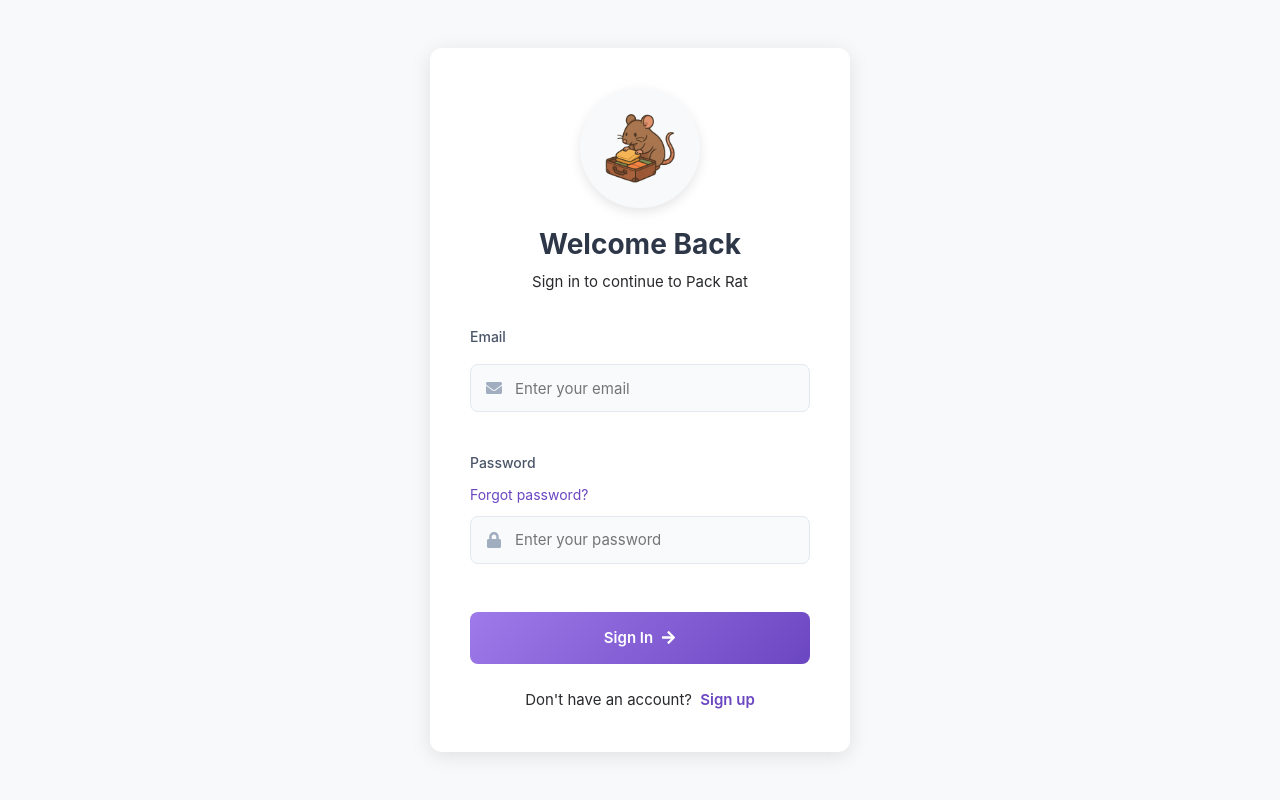
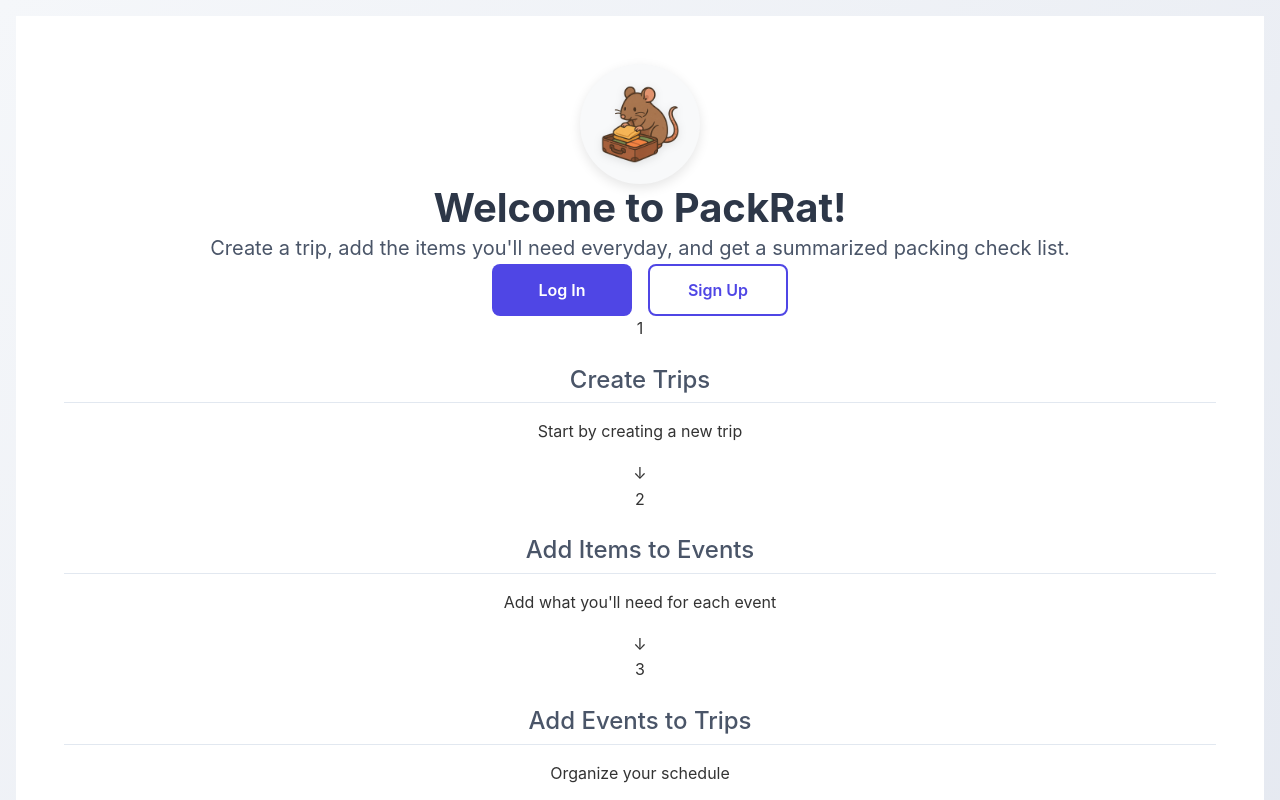
Before and after one commit to isalau/Pack-Rat, a React (Create React App) app in the folder pack-rat/: page / in a window 1280 px wide. Before the commit this address led to /login. Shown: the top 800 px of the page. Built offline with nearby package versions, Linux system fonts and the light colour scheme; no server answers.

Commit message:
new landing page

```diff
--- a/pack-rat/src/App.js
+++ b/pack-rat/src/App.js
@@ -17,6 +17,7 @@ import Login from "./pages/Login";
 import SignUp from "./pages/SignUp";
 import ForgotPassword from "./pages/ForgotPassword";
 import ProtectedLayout from "./components/layout/ProtectedLayout";
+import LandingPage from "./components/landing/LandingPage";
 
 // A wrapper for routes that require authentication
 const PrivateRoute = ({ children }) => {
@@ -47,6 +48,7 @@ const AppContent = () => {
       <div className="App">
         <Routes>
           {/* Public routes */}
+          <Route path="/" element={<LandingPage />} />
           <Route
             path="/login"
             element={user ? <Navigate to="/" replace /> : <Login />}
--- /dev/null
+++ b/pack-rat/src/components/landing/LandingPage.css
@@ -0,0 +1,175 @@
+.landing-container {
+  min-height: 100vh;
+  display: flex;
+  flex-direction: column;
+  justify-content: center;
+  align-items: center;
+  padding: 1rem;
+  text-align: center;
+  background: linear-gradient(135deg, #f5f7fa 0%, #e4e8f0 100%);
+}
+
+.landing-content {
+  width: 100%;
+  max-width: 100%;
+  padding: 3rem 1rem;
+  background: white;
+  border-radius: 0;
+  box-shadow: none;
+}
+
+/* Add a container for the content to maintain readability */
+.landing-container {
+  display: flex;
+  justify-content: center;
+}
+
+.landing-content > *:not(.features) {
+  max-width: 1200px;
+  margin: 0 auto;
+  padding: 0 1.5rem;
+}
+
+.logo-container {
+  margin-bottom: 1.5rem;
+  text-align: center;
+}
+
+.logo {
+  height: 100px;
+  width: auto;
+  margin: 0 auto;
+  display: block;
+  filter: drop-shadow(0 2px 4px rgba(0, 0, 0, 0.1));
+}
+
+h1 {
+  font-size: 2.5rem;
+  color: #2d3748;
+  margin-bottom: 1.5rem;
+  font-weight: 700;
+  margin-top: 0.5rem;
+}
+
+.tagline {
+  font-size: 1.25rem;
+  color: #4a5568;
+  margin-bottom: 2.5rem;
+  line-height: 1.6;
+  max-width: 600px;
+  margin-left: auto;
+  margin-right: auto;
+}
+
+.cta-buttons {
+  display: flex;
+  gap: 1rem;
+  justify-content: center;
+  margin-bottom: 3rem;
+  flex-wrap: wrap;
+}
+
+.btn {
+  padding: 0.75rem 1.5rem;
+  border-radius: 8px;
+  font-weight: 600;
+  text-decoration: none;
+  transition: all 0.2s ease;
+  min-width: 140px;
+  text-align: center;
+}
+
+.btn-primary {
+  background-color: #4f46e5;
+  color: white;
+  border: none;
+}
+
+.btn-primary:hover {
+  background-color: #4338ca;
+  transform: translateY(-2px);
+  box-shadow: 0 4px 12px rgba(79, 70, 229, 0.2);
+}
+
+.btn-outline-primary {
+  background-color: white;
+  color: #4f46e5;
+  border: 2px solid #4f46e5;
+}
+
+.btn-outline-primary:hover {
+  background-color: #f5f3ff;
+  transform: translateY(-2px);
+  box-shadow: 0 4px 12px rgba(79, 70, 229, 0.1);
+}
+
+.features {
+  display: grid;
+  grid-template-columns: repeat(auto-fit, minmax(250px, 1fr));
+  gap: 1.5rem;
+  margin: 3rem auto 0;
+  padding: 2rem 1.5rem;
+  text-align: left;
+  max-width: 1200px;
+  background-color: #f8fafc;
+  width: 100%;
+}
+
+.feature {
+  padding: 1.5rem;
+  background: #f8fafc;
+  border-radius: 12px;
+  transition: transform 0.2s ease;
+}
+
+.feature:hover {
+  transform: translateY(-4px);
+}
+
+.feature h3 {
+  color: #2d3748;
+  margin-bottom: 0.5rem;
+  font-size: 1.25rem;
+}
+
+.feature p {
+  color: #64748b;
+  margin: 0;
+  font-size: 0.95rem;
+}
+
+/* Responsive adjustments */
+@media (max-width: 768px) {
+  .landing-content {
+    padding: 2rem 0;
+  }
+
+  .landing-content > *:not(.features) {
+    padding: 0 1rem;
+  }
+
+  .logo {
+    height: 80px;
+  }
+
+  h1 {
+    font-size: 2rem;
+  }
+
+  .tagline {
+    font-size: 1.1rem;
+  }
+
+  .cta-buttons {
+    flex-direction: column;
+    gap: 0.75rem;
+  }
+
+  .btn {
+    width: 100%;
+  }
+
+  .features {
+    grid-template-columns: 1fr;
+  }
+}
--- /dev/null
+++ b/pack-rat/src/components/landing/LandingPage.jsx
@@ -0,0 +1,70 @@
+import { Link } from "react-router-dom";
+import "./LandingPage.css";
+
+const LandingPage = () => {
+  return (
+    <div className="landing-container">
+      <div className="landing-content">
+        <div className="logo-container">
+          <img src="/packityrat.png" alt="PackRat Logo" className="logo" />
+        </div>
+        <h1>Welcome to PackRat!</h1>
+        <p className="tagline">
+          Create a trip, add the items you'll need everyday, and get a
+          summarized packing check list.
+        </p>
+
+        <div className="cta-buttons">
+          <Link to="/login" className="btn btn-primary">
+            Log In
+          </Link>
+          <Link to="/signup" className="btn btn-outline-primary">
+            Sign Up
+          </Link>
+        </div>
+
+        <div className="steps">
+          <div className="step">
+            <div className="step-icon">1</div>
+            <div className="step-content">
+              <h3>Create Trips</h3>
+              <p>Start by creating a new trip</p>
+            </div>
+          </div>
+          <div className="step-arrow">
+            <span className="arrow-down">↓</span>
+          </div>
+          <div className="step">
+            <div className="step-icon">2</div>
+            <div className="step-content">
+              <h3>Add Items to Events</h3>
+              <p>Add what you'll need for each event</p>
+            </div>
+          </div>
+          <div className="step-arrow">
+            <span className="arrow-down">↓</span>
+          </div>
+          <div className="step">
+            <div className="step-icon">3</div>
+            <div className="step-content">
+              <h3>Add Events to Trips</h3>
+              <p>Organize your schedule</p>
+            </div>
+          </div>
+          <div className="step-arrow">
+            <span className="arrow-down">↓</span>
+          </div>
+          <div className="step">
+            <div className="step-icon">4</div>
+            <div className="step-content">
+              <h3>Get a Packing List</h3>
+              <p>Your personalized packing list is ready!</p>
+            </div>
+          </div>
+        </div>
+      </div>
+    </div>
+  );
+};
+
+export default LandingPage;
```
